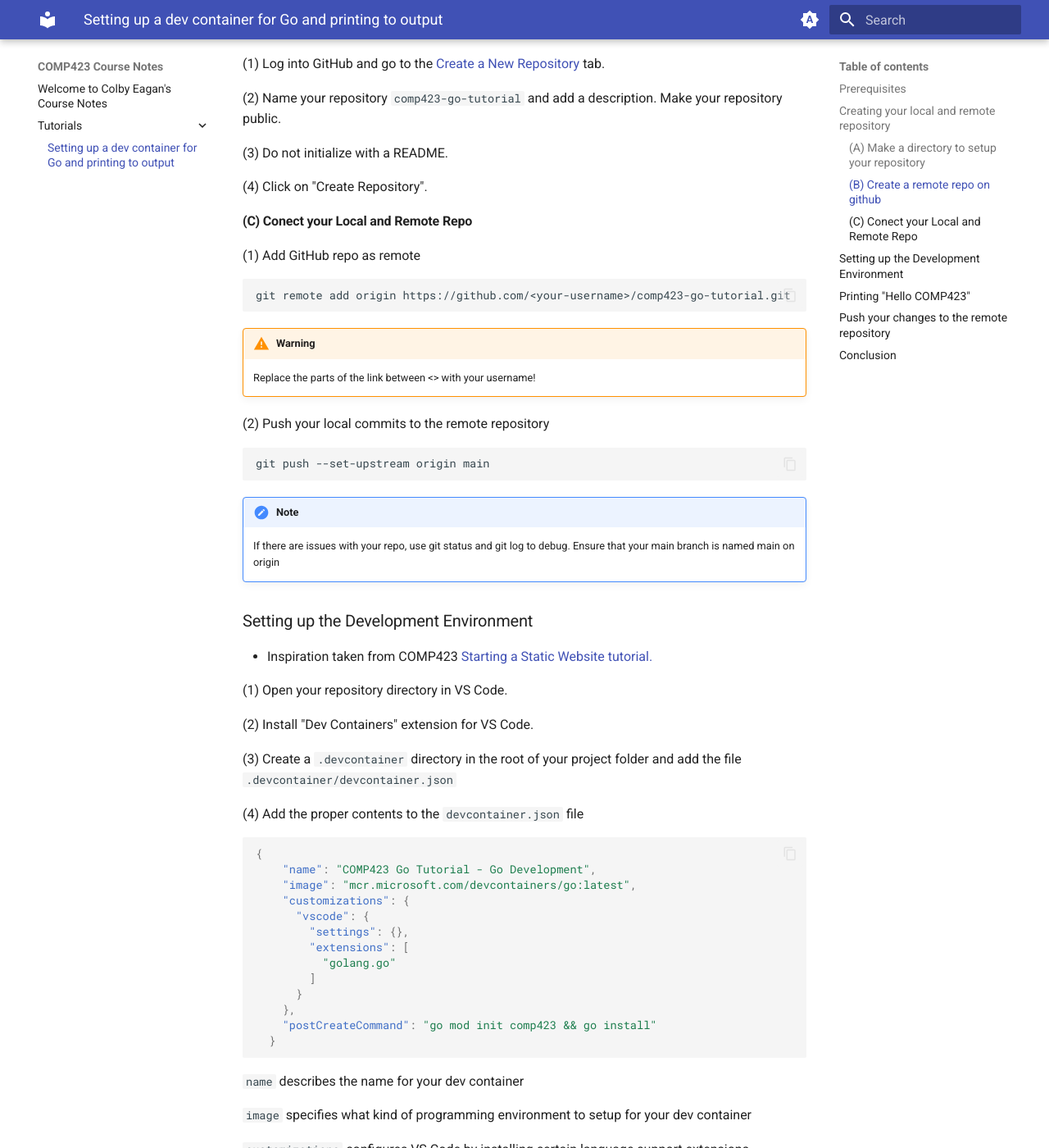
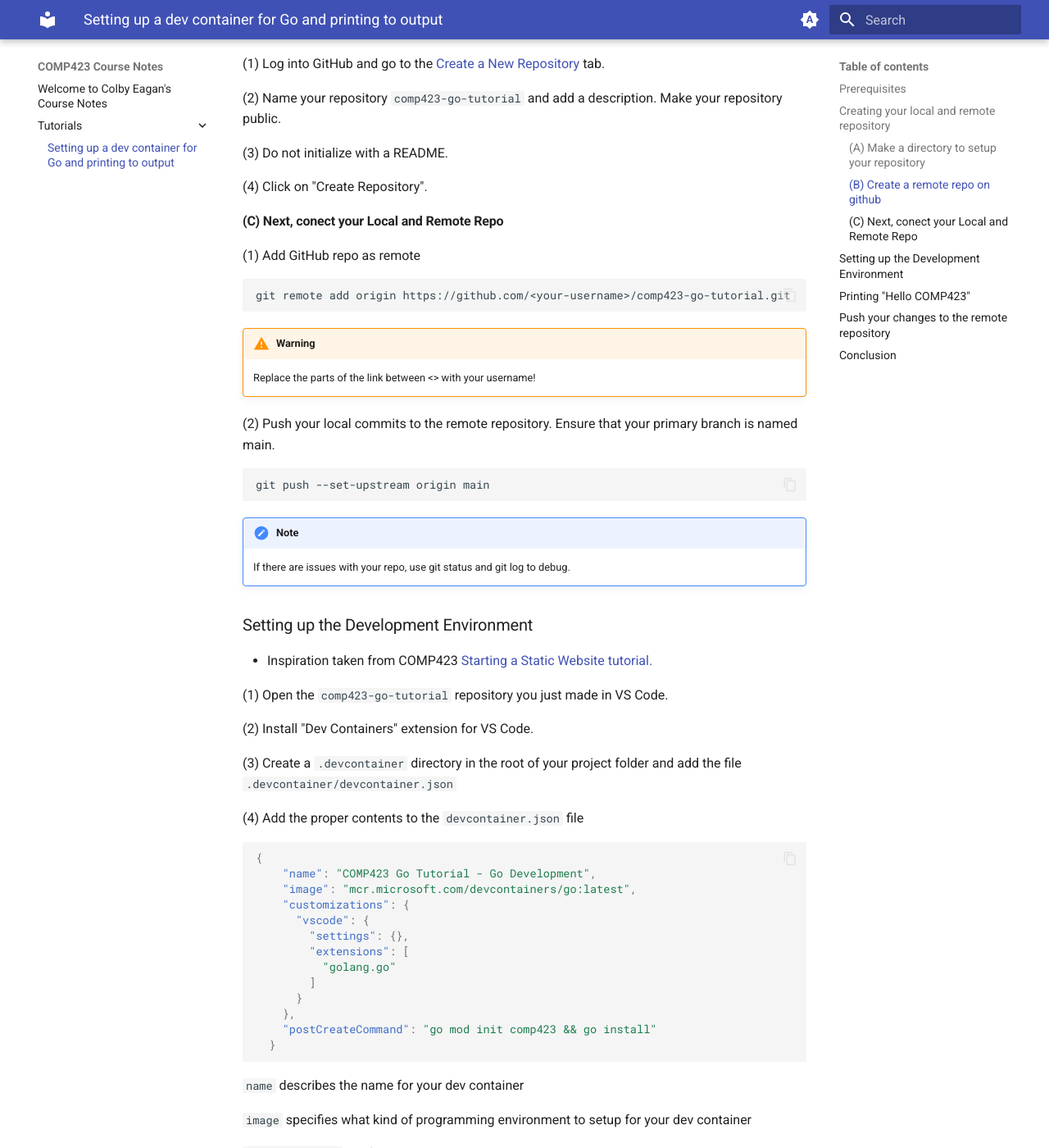
Before and after one commit to colbyeagan/comp423-course-notes, an MkDocs documentation site: the page built from docs/tutorials/go-setup.md, in a window 1280 px wide and 1400 px high, scrolled down 1006 px. Shown: the whole window at 82% size. Built offline with MkDocs 1.6.1 and Material for MkDocs 9.7.7, drawn with Linux system fonts in a browser that asks for light colours; some of the changed text lies outside the part shown.

````diff
--- a/docs/tutorials/go-setup.md
+++ b/docs/tutorials/go-setup.md
@@ -48,7 +48,7 @@
 
 
 
-#### (C) Conect your Local and Remote Repo
+#### (C) Next, conect your Local and Remote Repo
 
 (1) Add GitHub repo as remote
 
@@ -60,21 +60,21 @@
 
     Replace the parts of the link between <> with your username!
 
-(2) Push your local commits to the remote repository
+(2) Push your local commits to the remote repository. Ensure that your primary branch is named main.
 
 ```
 git push --set-upstream origin main
 ```
 !!! note
 
-    If there are issues with your repo, use git status and git log to debug. Ensure that your main branch is named main on origin
+    If there are issues with your repo, use git status and git log to debug.
 
 
 
 ### Setting up the Development Environment
 * Inspiration taken from COMP423 [Starting a Static Website tutorial.](https://comp423-25s.github.io/resources/MkDocs/tutorial/)
 
-(1) Open your repository directory in VS Code.
+(1) Open the `comp423-go-tutorial` repository you just made in VS Code.
 
 (2) Install "Dev Containers" extension for VS Code.
 
@@ -110,7 +110,7 @@
 
 (5) Reopen your project in your devcontainer by pressing `f1` and typing (and selecting) "Dev Containers: Reopen in Container".
 
-(6) Run go version. Your terminal should show something like this:
+(6) Run `go version`. Your terminal should show something like this:
 
 
 ![Go version screenshot](screenshot.png){ align=left }
````
Also changed, not shown: other parts of docs/tutorials/go-setup.md (+1 -1 lines).
